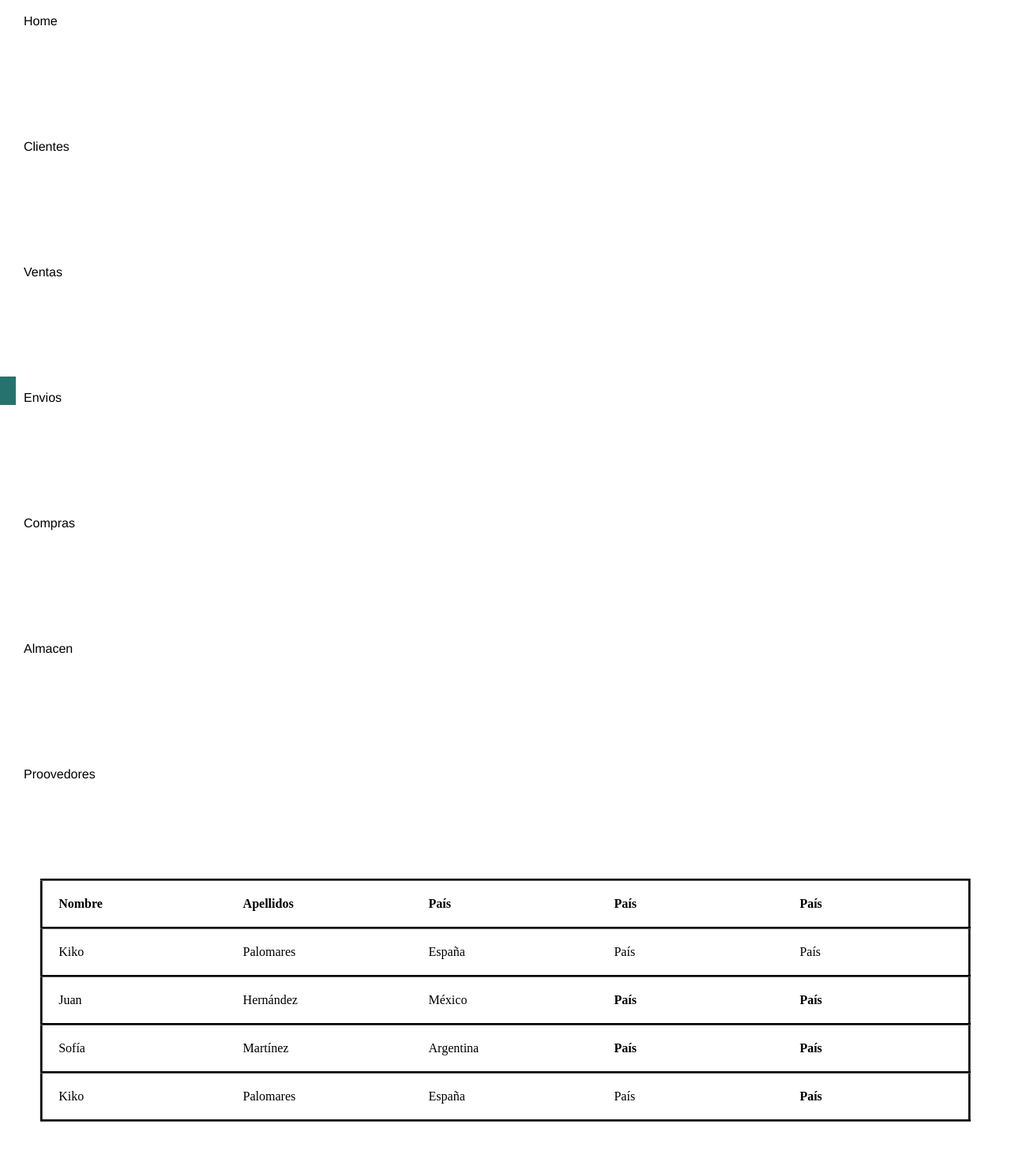
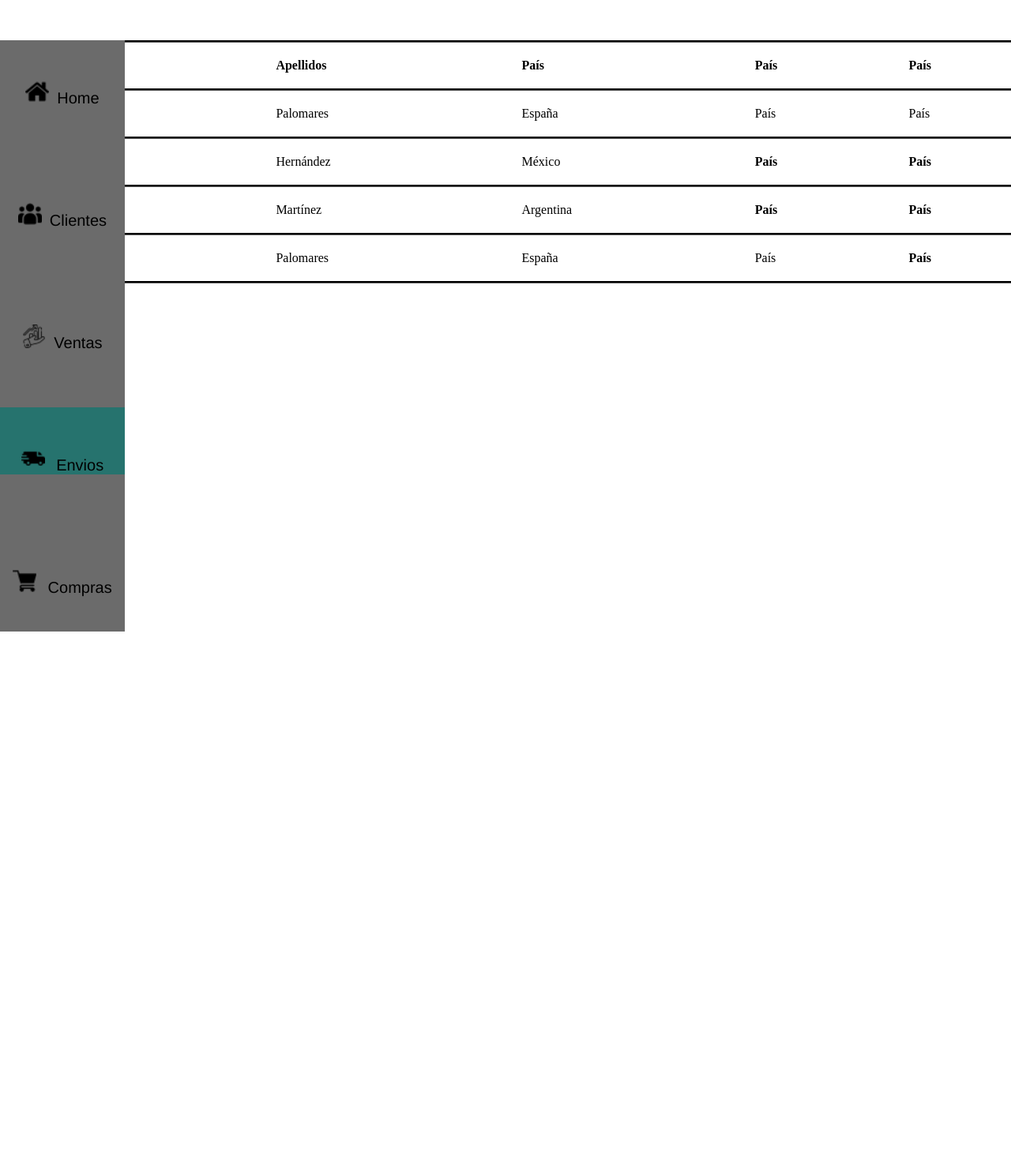
Before and after one commit to wakogmq/ERP-COMMON, a PHP site: page /html/envios.html in a window 1280 px wide; the page is wider, and only the part inside the window is pictured. Shown: that part at 79% size. After the commit the page ends 800 px from the top of that part, so only its background shows below. Run offline with PHP 8.4, Linux system fonts and the light colour scheme; grey boxes are pictures that could not be loaded.

Commit message:
Update style.css

```diff
--- a/ERP-Visual/css/style.css
+++ b/ERP-Visual/css/style.css
@@ -39,25 +39,42 @@
 }
 
 
+.col-2 {
+  flex: 0 0 auto;
+  width: 16.66666667%;
+}
+
+
 
 nav{
     background-color: rgb(107, 107, 107);
-    margin-right: 1900px;
 
+
+    position: fixed;
+
+
+    text-align: center;
 
 }
 
 nav ul li{
 
     font-family: 'Franklin Gothic Medium', 'Arial Narrow', Arial, sans-serif;
-    margin: 0px 10px 123px 0px;
-    padding-left: 20px;
+    margin: 0px 0px 70px 0px;
+    padding-top: 50px;
+
+}
+
+nav ul li img{
+  max-width: 100%;
+  width: 30px;
 }
 
 nav ul li a{
     color: black;
     margin-left: 10px;
     text-decoration: none;
+    font-size: 20px;
 }
 .center {
   text-align: center;
@@ -196,19 +213,20 @@
   }
 
   #envios{
-    background-color: #26736E;
+    background-color: #26736E ;
+
   }
 
   #compras{
     background-color: #26736E;
   }
 
-  table {
+  .tabla {
     table-layout: fixed;
     width: 100%;
     border-collapse: collapse;
     border-width: 1px;
-    ;
+
   }
 
 
```
